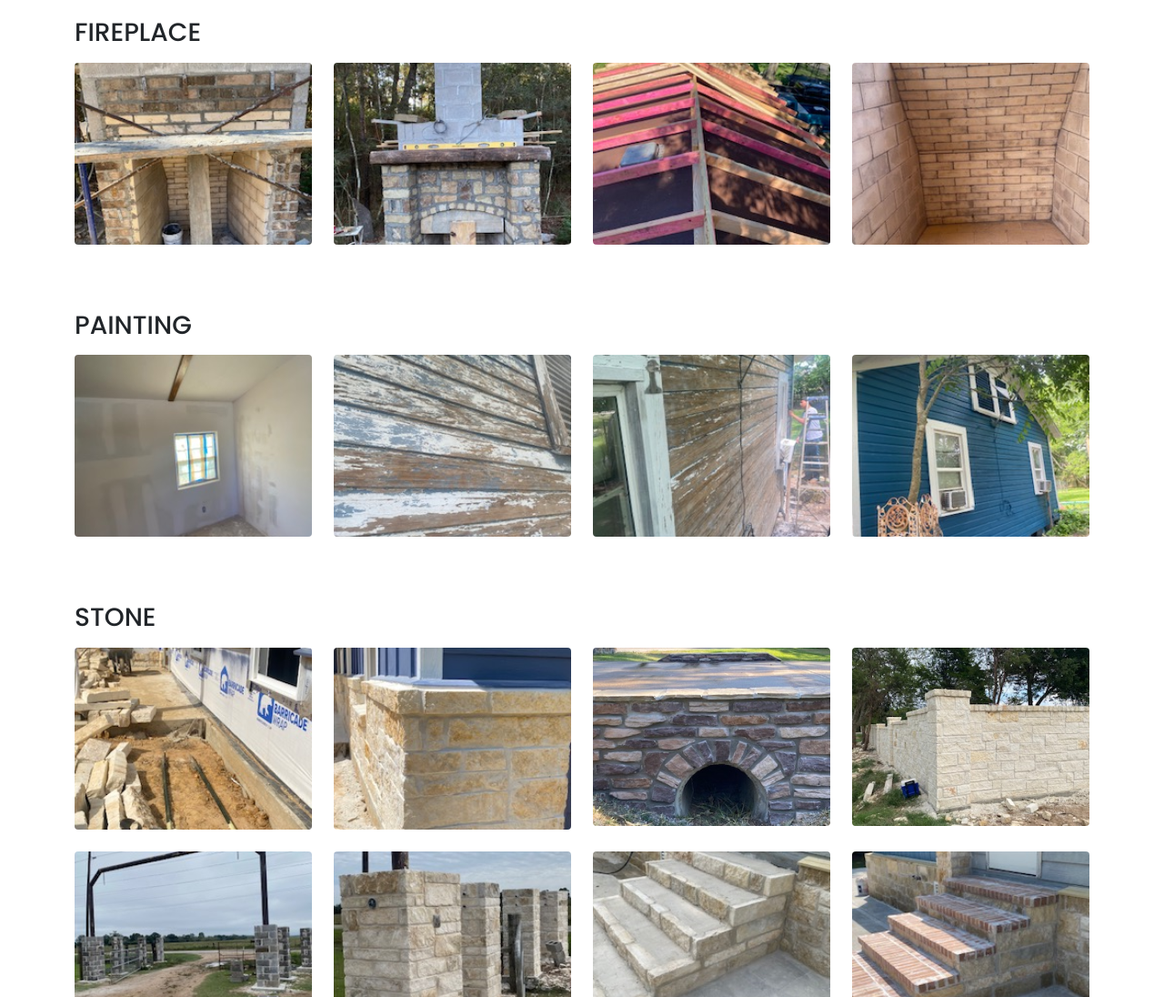
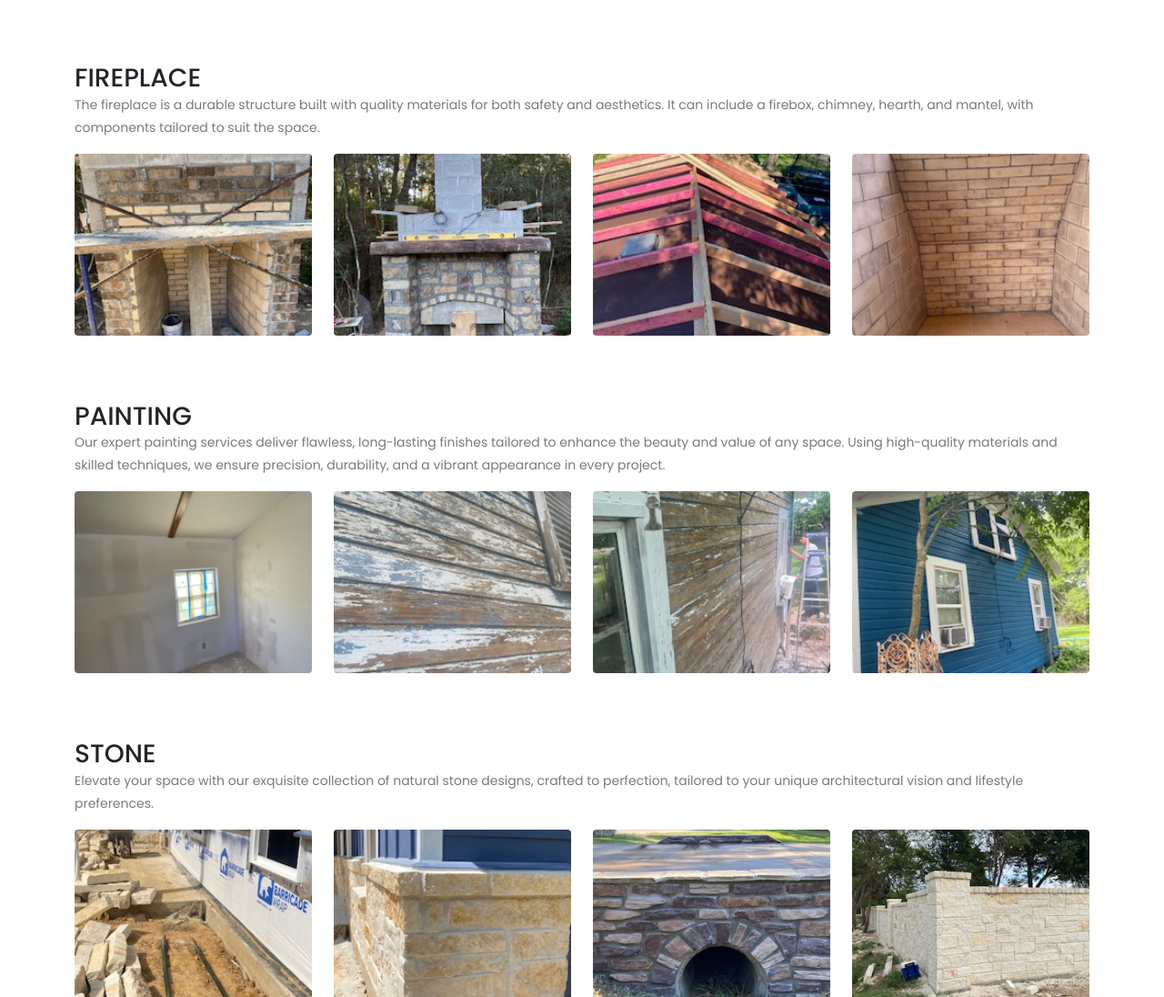
Before and after one commit to vicity4/Website, a plain HTML site: page gallery.html in a window 1280 px wide. Shown: the part 988-2084 px from the top of the page at 91% size. Drawn offline with Linux system fonts and the light colour scheme.

Commit message:
Description Added

```diff
--- a/gallery.html
+++ b/gallery.html
@@ -116,7 +116,7 @@
     <div class="container my-4">
         <section class="mb-5">
             <h2 class="fs-3">BLOCKS</h2>
-
+            <p>Our high-quality building blocks are engineered for strength, durability, and precision, available in various sizes and materials to suit any construction project. Designed to meet industry standards, our blocks ensure structural integrity and long-lasting performance for both residential and commercial builds.</p>
             <div class="row mt-3 text-center">
                 <div class="col-12 col-sm-6 col-md-3 mb-4">
                     <img src="assets/images/IMG_4360.jpg"
@@ -163,6 +163,7 @@
         <!-- Section 2 -->
         <section class="mb-5">
             <h2 class="fs-3">FIREPLACE</h2>
+            <p>The fireplace is a durable structure built with quality materials for both safety and aesthetics. It can include a firebox, chimney, hearth, and mantel, with components tailored to suit the space.</p>
 
             <div class="row mt-3 text-center">
                 <div class="col-12 col-sm-6 col-md-3 mb-4">
@@ -193,7 +194,7 @@
         <!-- Section 3 -->
         <section class="mb-5">
             <h2 class="fs-3">PAINTING</h2>
-
+            <p>Our expert painting services deliver flawless, long-lasting finishes tailored to enhance the beauty and value of any space. Using high-quality materials and skilled techniques, we ensure precision, durability, and a vibrant appearance in every project.</p>
             <div class="row mt-3 text-center">
                 <div class="col-12 col-sm-6 col-md-3 mb-4">
                     <img src="assets/images/IMG_2232.jpg"
@@ -222,7 +223,7 @@
         <!-- Section 4 -->
         <section class="mb-5">
             <h2 class="fs-3">STONE</h2>
-
+            <p>Elevate your space with our exquisite collection of natural stone designs, crafted to perfection, tailored to your unique architectural vision and lifestyle preferences.</p>
             <div class="row mt-3 text-center">
                 <div class="col-12 col-sm-6 col-md-3 mb-4">
                     <img src="assets/images/IMG_3512.jpg"
```
